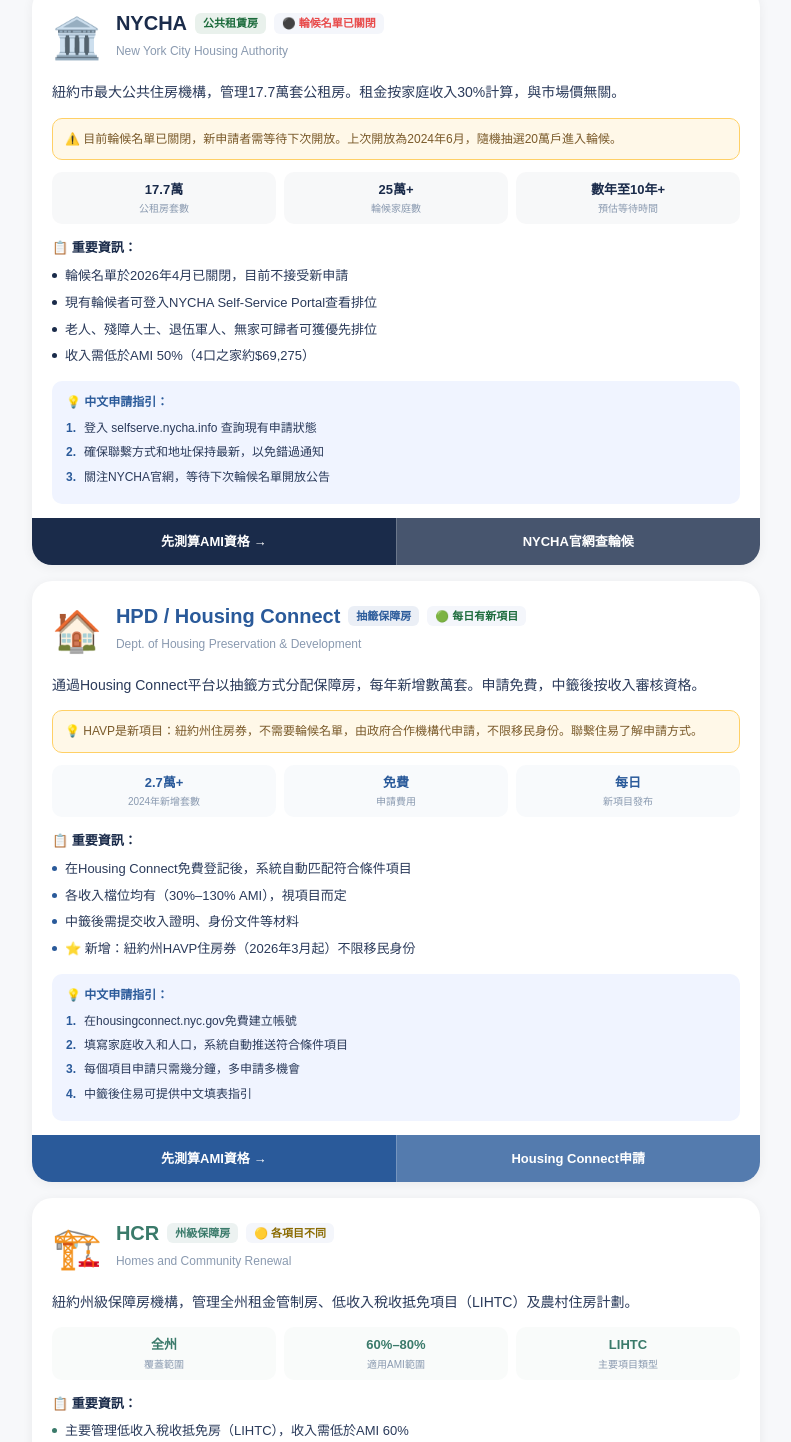
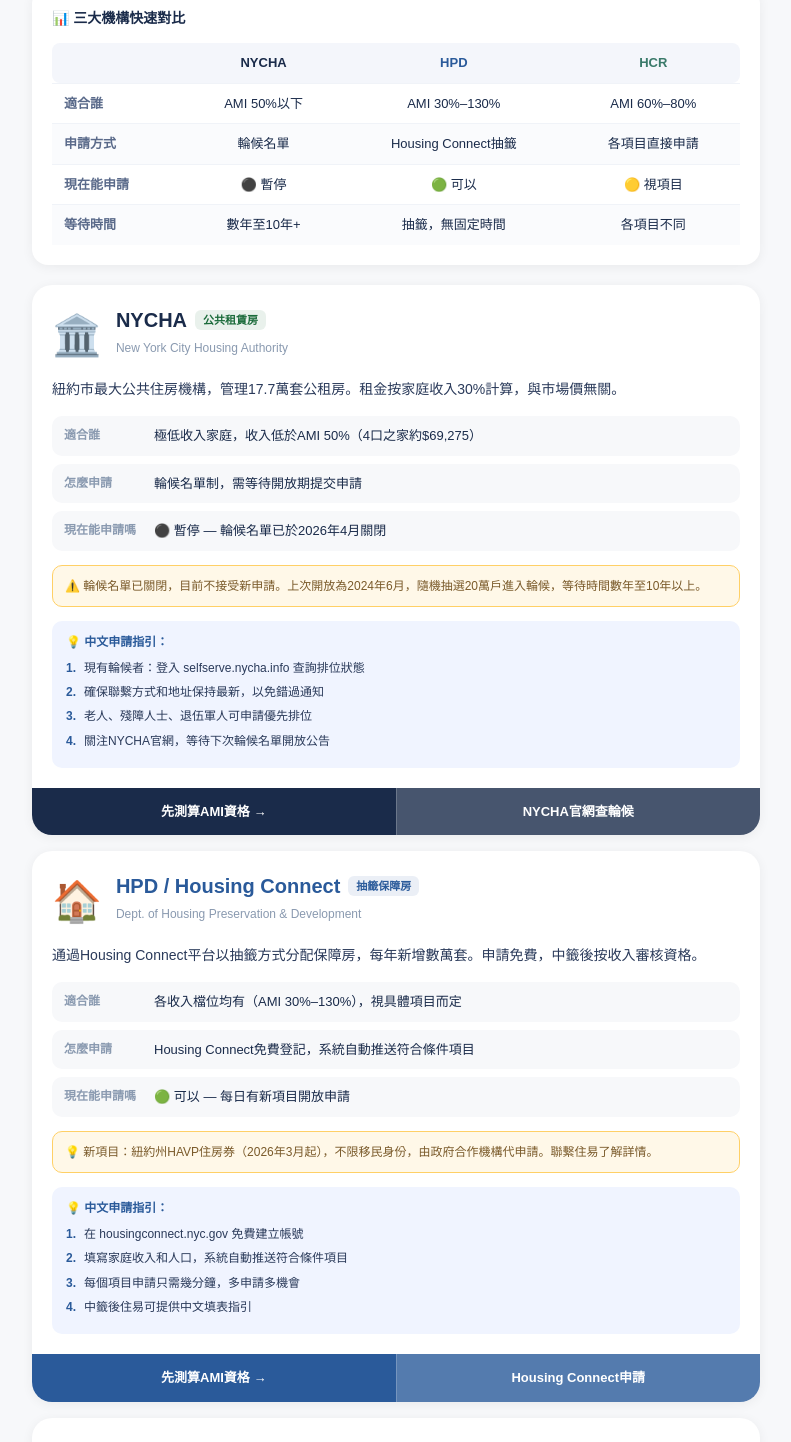
Before and after one commit to mtaiya2026jan-beep/zhuyi, a Next.js app: page /database in a window 1280 px wide. Shown: the part 280-1722 px from the top of the page, without its empty margins (244-1035 px from the left). Built offline with nearby package versions, Linux system fonts and the light colour scheme.

Commit message:
feat: database三大機構統一對比格式

```diff
--- a/src/app/database/page.tsx
+++ b/src/app/database/page.tsx
@@ -10,31 +10,23 @@
     color:"#1A2B4A",
     tag:"公共租賃房",
     tagColor:"#1A6A3A",
-    status:"closed",
-    statusLabel:"⚫ 輪候名單已關閉",
-    statusColor:"#E84A4A",
     desc:"紐約市最大公共住房機構，管理17.7萬套公租房。租金按家庭收入30%計算，與市場價無關。",
-    stats:[
-      {num:"17.7萬",label:"公租房套數"},
-      {num:"25萬+",label:"輪候家庭數"},
-      {num:"數年至10年+",label:"預估等待時間"},
+    keyInfo:[
+      {q:"適合誰",a:"極低收入家庭，收入低於AMI 50%（4口之家約$69,275）"},
+      {q:"怎麼申請",a:"輪候名單制，需等待開放期提交申請"},
+      {q:"現在能申請嗎",a:"⚫ 暫停 — 輪候名單已於2026年4月關閉"},
     ],
-    details:[
-      "輪候名單於2026年4月已關閉，目前不接受新申請",
-      "現有輪候者可登入NYCHA Self-Service Portal查看排位",
-      "老人、殘障人士、退伍軍人、無家可歸者可獲優先排位",
-      "收入需低於AMI 50%（4口之家約$69,275）",
+    alert:"⚠️ 輪候名單已關閉，目前不接受新申請。上次開放為2024年6月，隨機抽選20萬戶進入輪候，等待時間數年至10年以上。",
+    guide:[
+      "現有輪候者：登入 selfserve.nycha.info 查詢排位狀態",
+      "確保聯繫方式和地址保持最新，以免錯過通知",
+      "老人、殘障人士、退伍軍人可申請優先排位",
+      "關注NYCHA官網，等待下次輪候名單開放公告",
     ],
-    alert:"⚠️ 目前輪候名單已關閉，新申請者需等待下次開放。上次開放為2024年6月，隨機抽選20萬戶進入輪候。",
     url:"/ami",
     urlText:"先測算AMI資格 →",
     officialUrl:"https://selfserve.nycha.info",
     officialUrlText:"NYCHA官網查輪候",
-    guide:[
-      "登入 selfserve.nycha.info 查詢現有申請狀態",
-      "確保聯繫方式和地址保持最新，以免錯過通知",
-      "關注NYCHA官網，等待下次輪候名單開放公告",
-    ],
   },
   {
     id:"hpd",
@@ -45,32 +37,23 @@
     color:"#2A5A9A",
     tag:"抽籤保障房",
     tagColor:"#2A5A9A",
-    status:"open",
-    statusLabel:"🟢 每日有新項目",
-    statusColor:"#1A6A3A",
     desc:"通過Housing Connect平台以抽籤方式分配保障房，每年新增數萬套。申請免費，中籤後按收入審核資格。",
-    stats:[
-      {num:"2.7萬+",label:"2024年新增套數"},
-      {num:"免費",label:"申請費用"},
-      {num:"每日",label:"新項目發布"},
+    keyInfo:[
+      {q:"適合誰",a:"各收入檔位均有（AMI 30%–130%），視具體項目而定"},
+      {q:"怎麼申請",a:"Housing Connect免費登記，系統自動推送符合條件項目"},
+      {q:"現在能申請嗎",a:"🟢 可以 — 每日有新項目開放申請"},
     ],
-    details:[
-      "在Housing Connect免費登記後，系統自動匹配符合條件項目",
-      "各收入檔位均有（30%–130% AMI），視項目而定",
-      "中籤後需提交收入證明、身份文件等材料",
-      "⭐ 新增：紐約州HAVP住房券（2026年3月起）不限移民身份",
+    alert:"💡 新項目：紐約州HAVP住房券（2026年3月起），不限移民身份，由政府合作機構代申請。聯繫住易了解詳情。",
+    guide:[
+      "在 housingconnect.nyc.gov 免費建立帳號",
+      "填寫家庭收入和人口，系統自動推送符合條件項目",
+      "每個項目申請只需幾分鐘，多申請多機會",
+      "中籤後住易可提供中文填表指引",
     ],
-    alert:"💡 HAVP是新項目：紐約州住房券，不需要輪候名單，由政府合作機構代申請，不限移民身份。聯繫住易了解申請方式。",
     url:"/ami",
     urlText:"先測算AMI資格 →",
     officialUrl:"https://housingconnect.nyc.gov",
     officialUrlText:"Housing Connect申請",
-    guide:[
-      "在housingconnect.nyc.gov免費建立帳號",
-      "填寫家庭收入和人口，系統自動推送符合條件項目",
-      "每個項目申請只需幾分鐘，多申請多機會",
-      "中籤後住易可提供中文填表指引",
-    ],
   },
   {
     id:"hcr",
@@ -81,31 +64,22 @@
     color:"#3A7A6A",
     tag:"州級保障房",
     tagColor:"#3A7A6A",
-    status:"varies",
-    statusLabel:"🟡 各項目不同",
-    statusColor:"#8A6A00",
     desc:"紐約州級保障房機構，管理全州租金管制房、低收入稅收抵免項目（LIHTC）及農村住房計劃。",
-    stats:[
-      {num:"全州",label:"覆蓋範圍"},
-      {num:"60%–80%",label:"適用AMI範圍"},
-      {num:"LIHTC",label:"主要項目類型"},
-    ],
-    details:[
-      "主要管理低收入稅收抵免房（LIHTC），收入需低於AMI 60%",
-      "通過各項目管理方直接申請，無統一平台",
-      "部分項目有較短輪候期（相比NYCHA）",
-      "適合已有固定居住需求、不急於搬遷的家庭",
+    keyInfo:[
+      {q:"適合誰",a:"低中收入家庭，收入低於AMI 60%–80%"},
+      {q:"怎麼申請",a:"通過各項目管理方直接申請，無統一平台"},
+      {q:"現在能申請嗎",a:"🟡 視項目 — 各項目輪候狀態不同"},
     ],
     alert:"",
+    guide:[
+      "進入 hcr.ny.gov，選擇 Find Affordable Housing",
+      "輸入所在區域和家庭收入篩選合適項目",
+      "聯繫各項目管理方詢問輪候狀態",
+    ],
     url:"/ami",
     urlText:"先測算AMI資格 →",
     officialUrl:"https://hcr.ny.gov/find-affordable-housing",
     officialUrlText:"HCR官網查詢",
-    guide:[
-      "進入hcr.ny.gov，選擇'Find Affordable Housing'",
-      "輸入所在區域和家庭收入篩選合適項目",
-      "聯繫各項目管理方詢問輪候狀態",
-    ],
   },
   {
     id:"section8",
@@ -116,27 +90,18 @@
     color:"#7A4A9A",
     tag:"住易自建",
     tagColor:"#7A4A9A",
-    status:"building",
-    statusLabel:"🔨 建設中",
-    statusColor:"#7A4A9A",
     desc:"住易正在建立接受Section 8住房券的華人房東數據庫。持券人可優先匹配，房東免費登記。",
-    stats:[
-      {num:"建設中",label:"數據庫狀態"},
-      {num:"免費",label:"房東登記"},
-      {num:"優先",label:"全程陪跑用戶"},
-    ],
-    details:[
-      "全程陪跑用戶可獲優先房東匹配服務",
-      "房東免費登記，住易主動為你推送合資格持券租客",
-      "持券人找到房東後，住易協助辦理NYCHA申請手續",
-      "目前積極引流房東登記，數據庫持續擴大",
+    keyInfo:[
+      {q:"適合誰",a:"持有有效Section 8住房券、正在找房的家庭"},
+      {q:"怎麼申請",a:"訂閱全程陪跑，住易顧問優先為你匹配合適房東"},
+      {q:"現在能用嗎",a:"🔨 建設中 — 房東數據庫持續擴大中"},
     ],
     alert:"",
+    guide:[],
     url:"/landlord",
     urlText:"房東免費登記 →",
     officialUrl:"",
     officialUrlText:"",
-    guide:[],
   },
 ];
 
@@ -152,52 +117,74 @@
       <div style={{background:"linear-gradient(160deg,#1A2B4A 0%,#2A4A7A 100%)",padding:"40px 24px 48px",textAlign:"center"}}>
         <div style={{fontSize:14,color:"#9ABCE8",letterSpacing:2,marginBottom:8}}>住易 · 官方資源</div>
         <h1 style={{margin:0,fontSize:26,fontWeight:800,color:"#fff",lineHeight:1.4}}>紐約保障房三大機構</h1>
-        <p style={{margin:"10px 0 0",fontSize:14,color:"#9ABCE8"}}>最新輪候狀態 · 中文申請指引 · 2026年數據</p>
+        <p style={{margin:"10px 0 0",fontSize:14,color:"#9ABCE8"}}>了解各機構差異 · 找到適合你的申請途徑 · 2026年最新狀態</p>
       </div>
+
       <div style={{maxWidth:760,margin:"0 auto",padding:"24px 16px 60px"}}>
+
+        {/* 快速對比表 */}
+        <div style={{background:"#fff",borderRadius:16,padding:"20px",boxShadow:"0 2px 12px rgba(0,0,0,0.06)",marginBottom:20,overflowX:"auto"}}>
+          <div style={{fontSize:14,fontWeight:700,color:"#1A2B4A",marginBottom:14}}>📊 三大機構快速對比</div>
+          <table style={{width:"100%",borderCollapse:"collapse",fontSize:13}}>
+            <thead>
+              <tr style={{background:"#F4F6FB"}}>
+                <th style={{padding:"10px 12px",textAlign:"left",color:"#5A6A8A",fontWeight:600,borderRadius:"8px 0 0 8px"}}></th>
+                <th style={{padding:"10px 12px",textAlign:"center",color:"#1A2B4A",fontWeight:700}}>NYCHA</th>
+                <th style={{padding:"10px 12px",textAlign:"center",color:"#2A5A9A",fontWeight:700}}>HPD</th>
+                <th style={{padding:"10px 12px",textAlign:"center",color:"#3A7A6A",fontWeight:700,borderRadius:"0 8px 8px 0"}}>HCR</th>
+              </tr>
+            </thead>
+            <tbody>
+              {[
+                ["適合誰","AMI 50%以下","AMI 30%–130%","AMI 60%–80%"],
+                ["申請方式","輪候名單","Housing Connect抽籤","各項目直接申請"],
+                ["現在能申請","⚫ 暫停","🟢 可以","🟡 視項目"],
+                ["等待時間","數年至10年+","抽籤，無固定時間","各項目不同"],
+              ].map(([label,...vals],i)=>(
+                <tr key={label} style={{borderTop:"1px solid #F0F3F8",background:i%2===0?"#fff":"#FAFBFD"}}>
+                  <td style={{padding:"10px 12px",color:"#5A6A8A",fontWeight:600}}>{label}</td>
+                  {vals.map((v,j)=>(
+                    <td key={j} style={{padding:"10px 12px",textAlign:"center",color:"#1A2B4A"}}>{v}</td>
+                  ))}
+                </tr>
+              ))}
+            </tbody>
+          </table>
+        </div>
+
         {ORGS.map(org=>(
           <div key={org.id} style={{background:"#fff",borderRadius:20,marginBottom:16,boxShadow:"0 2px 12px rgba(0,0,0,0.06)",overflow:"hidden"}}>
-            <div style={{padding:"20px 20px 0"}}>
+            <div style={{padding:"20px 20px 16px"}}>
               <div style={{display:"flex",alignItems:"flex-start",gap:14,marginBottom:12}}>
                 <div style={{fontSize:40,flexShrink:0}}>{org.icon}</div>
                 <div style={{flex:1}}>
                   <div style={{display:"flex",alignItems:"center",gap:8,marginBottom:4,flexWrap:"wrap"}}>
                     <span style={{fontSize:20,fontWeight:800,color:org.color}}>{org.name}</span>
                     <span style={{fontSize:11,background:org.tagColor+"18",color:org.tagColor,borderRadius:6,padding:"2px 8px",fontWeight:600}}>{org.tag}</span>
-                    <span style={{fontSize:11,background:"#F4F6FB",color:org.statusColor,borderRadius:6,padding:"2px 8px",fontWeight:600}}>{org.statusLabel}</span>
                   </div>
                   <div style={{fontSize:12,color:"#8A9AB0"}}>{org.nameEn}</div>
                 </div>
               </div>
-              <p style={{fontSize:14,color:"#2A3A5A",lineHeight:1.8,margin:"0 0 12px"}}>{org.desc}</p>
+              <p style={{fontSize:14,color:"#2A3A5A",lineHeight:1.8,margin:"0 0 14px"}}>{org.desc}</p>
+
+              {/* 三個關鍵問題 */}
+              <div style={{display:"flex",flexDirection:"column",gap:8,marginBottom:14}}>
+                {org.keyInfo.map((k,i)=>(
+                  <div key={i} style={{display:"flex",gap:10,alignItems:"flex-start",background:"#F7F8FA",borderRadius:10,padding:"10px 12px"}}>
+                    <span style={{fontSize:12,color:"#8A9AB0",fontWeight:600,flexShrink:0,minWidth:80}}>{k.q}</span>
+                    <span style={{fontSize:13,color:"#1A2B4A",lineHeight:1.5}}>{k.a}</span>
+                  </div>
+                ))}
+              </div>
 
               {org.alert&&(
-                <div style={{background:"#FFF8E8",border:"1.5px solid #FFD066",borderRadius:10,padding:"10px 12px",marginBottom:12,fontSize:12,color:"#7A5A2A",lineHeight:1.7}}>
+                <div style={{background:"#FFF8E8",border:"1.5px solid #FFD066",borderRadius:10,padding:"10px 12px",marginBottom:14,fontSize:12,color:"#7A5A2A",lineHeight:1.7}}>
                   {org.alert}
                 </div>
               )}
 
-              <div style={{display:"flex",gap:8,marginBottom:14}}>
-                {org.stats.map((s,i)=>(
-                  <div key={i} style={{flex:1,textAlign:"center",background:org.color+"08",borderRadius:10,padding:"8px 4px"}}>
-                    <div style={{fontSize:13,fontWeight:800,color:org.color}}>{s.num}</div>
-                    <div style={{fontSize:10,color:"#8A9AB0",marginTop:2}}>{s.label}</div>
-                  </div>
-                ))}
-              </div>
-
-              <div style={{marginBottom:14}}>
-                <div style={{fontSize:13,fontWeight:700,color:"#1A2B4A",marginBottom:8}}>📋 重要資訊：</div>
-                {org.details.map((d,i)=>(
-                  <div key={i} style={{display:"flex",gap:8,marginBottom:6,alignItems:"flex-start"}}>
-                    <div style={{width:5,height:5,borderRadius:"50%",background:org.color,flexShrink:0,marginTop:7}}/>
-                    <span style={{fontSize:13,color:"#2A3A5A",lineHeight:1.6}}>{d}</span>
-                  </div>
-                ))}
-              </div>
-
               {org.guide.length>0&&(
-                <div style={{background:"#F0F4FF",borderRadius:10,padding:"12px 14px",marginBottom:14}}>
+                <div style={{background:"#F0F4FF",borderRadius:10,padding:"12px 14px",marginBottom:4}}>
                   <div style={{fontSize:12,fontWeight:700,color:"#2A5A9A",marginBottom:8}}>💡 中文申請指引：</div>
                   {org.guide.map((g,i)=>(
                     <div key={i} style={{display:"flex",gap:8,marginBottom:5,alignItems:"flex-start"}}>
@@ -208,6 +195,7 @@
                 </div>
               )}
             </div>
+
             <div style={{display:"flex",gap:0}}>
               <a href={org.url} target={org.url.startsWith("http")?"_blank":"_self"} rel="noopener noreferrer"
                 style={{flex:1,display:"block",padding:"14px 12px",background:org.color,color:"#fff",fontSize:13,fontWeight:700,textDecoration:"none",textAlign:"center"}}>
```
